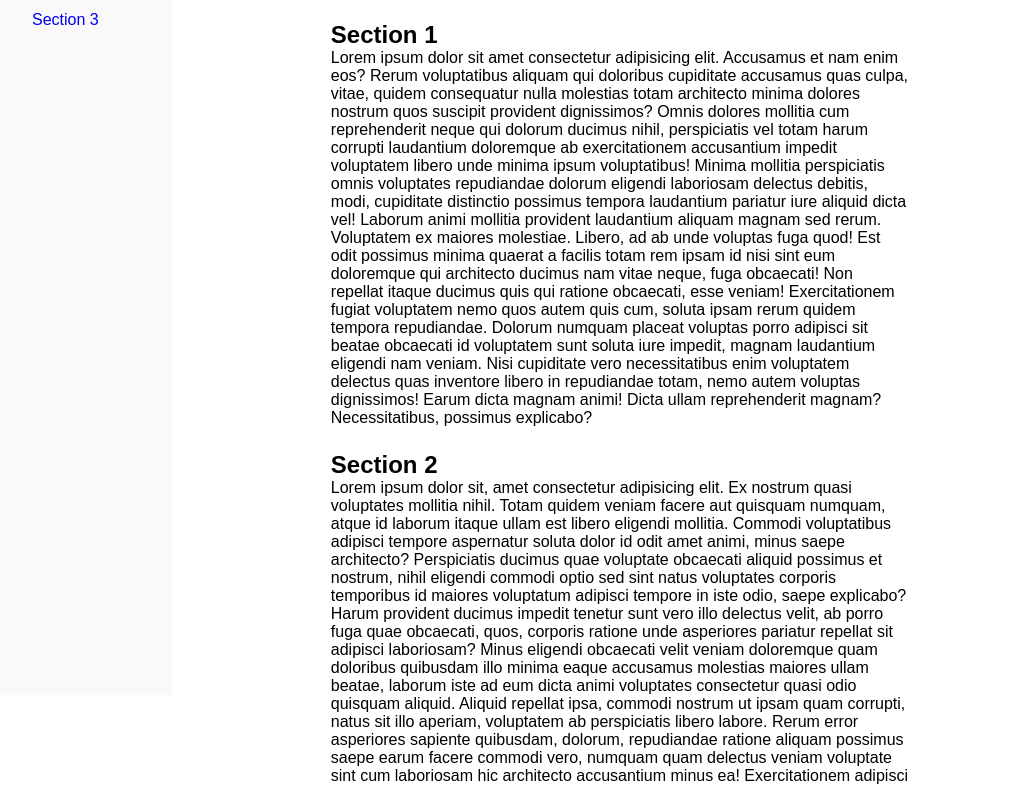
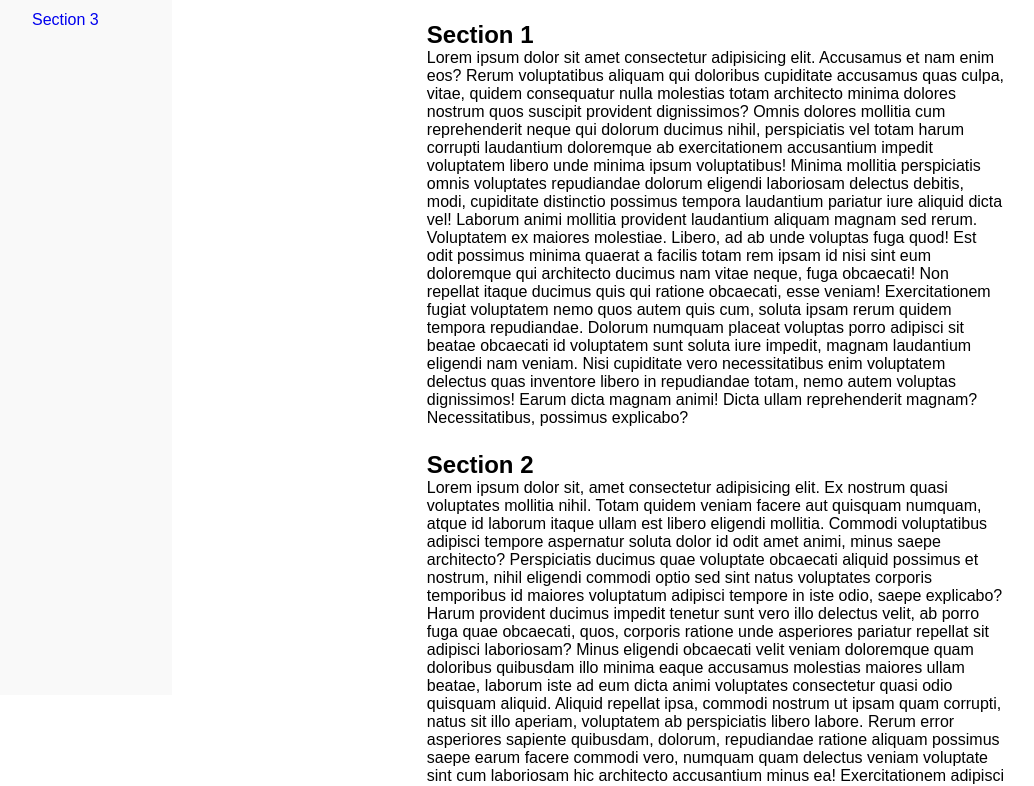
Before and after one commit to steffenjoachim/css-exercises, a plain HTML site: page index.html in a window 1280 px wide. Shown: the part 105-891 px from the top of the page, without its empty margins (20-1054 px from the left). Drawn offline with Linux system fonts and the light colour scheme.

Commit message:
fix: sidebar becomes width

```diff
--- a/index.html
+++ b/index.html
@@ -8,6 +8,7 @@
 </head>
 <body>
     <main>
+        <div class="nav-container">
             <nav>
                 <ul class="nav-list">
                     <li><a href="#section-1">Section 1</a></li>
@@ -15,6 +16,7 @@
                     <li><a href="#section-3">Section 3</a></li>
                 </ul>
             </nav>
+        </div>
         <article>
             <form>
                 <input type="checkbox" name="checkbox" id="toggle" />
--- a/style.css
+++ b/style.css
@@ -13,6 +13,10 @@ body {
 
 main {
     display: flex;
+}
+
+.nav-container {
+    width: 15vw;
 }
 
 nav {
@@ -49,7 +53,6 @@ li + li {
 article {
     flex: 1;
     position: relative;
-    /* padding-left: 150px; */
     display: flex;
     flex-direction: column;
     justify-content: center;
```
Lines whose indentation alone changed are shown as unchanged.
